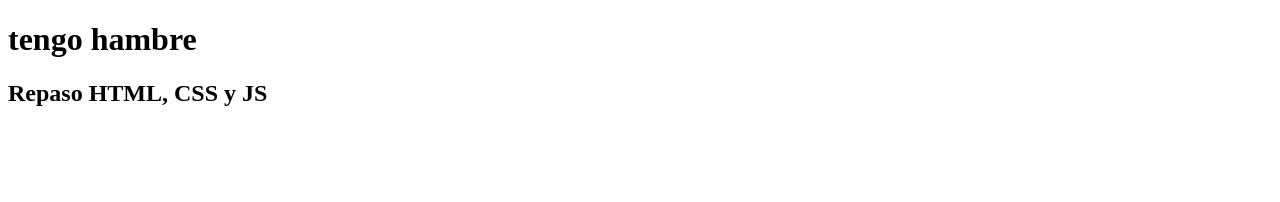
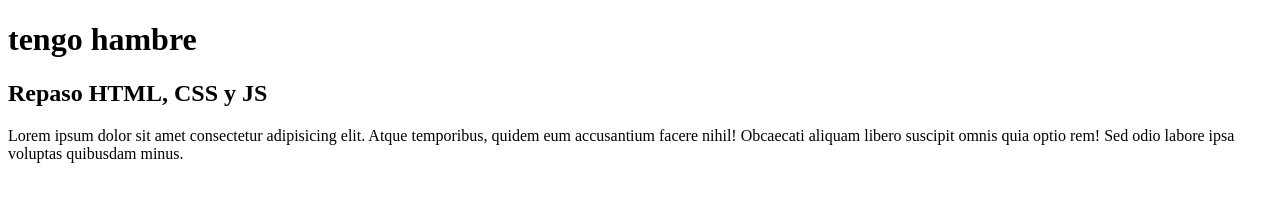
Before and after one commit to Ayako763/Hello-World-primera-prueba, a plain HTML site: page index.html in a window 1280 px wide. Drawn offline with Linux system fonts and the light colour scheme.

Commit message:
repaso css

```diff
--- a/index.html
+++ b/index.html
@@ -8,5 +8,7 @@
 <body>
     <h1>tengo hambre</h1>
     <h2>Repaso HTML, CSS y JS</h2>
+
+    <p>Lorem ipsum dolor sit amet consectetur adipisicing elit. Atque temporibus, quidem eum accusantium facere nihil! Obcaecati aliquam libero suscipit omnis quia optio rem! Sed odio labore ipsa voluptas quibusdam minus.</p>
 </body>
 </html>
--- /dev/null
+++ b/styles.css
@@ -0,0 +1,15 @@
+/* Selector universal selecciona TODOS los elementos del HTML */
+
+* {
+    margin: 0;
+    padding: 0;
+    box-sizing: border-box;
+}
+
+h1 {
+    margin: 4em;
+    font-size: 2.6em;
+    text-align: center;
+    color: black;
+    background-color: blueviolet;
+}
```
Also changed, not shown: 1 other file.
